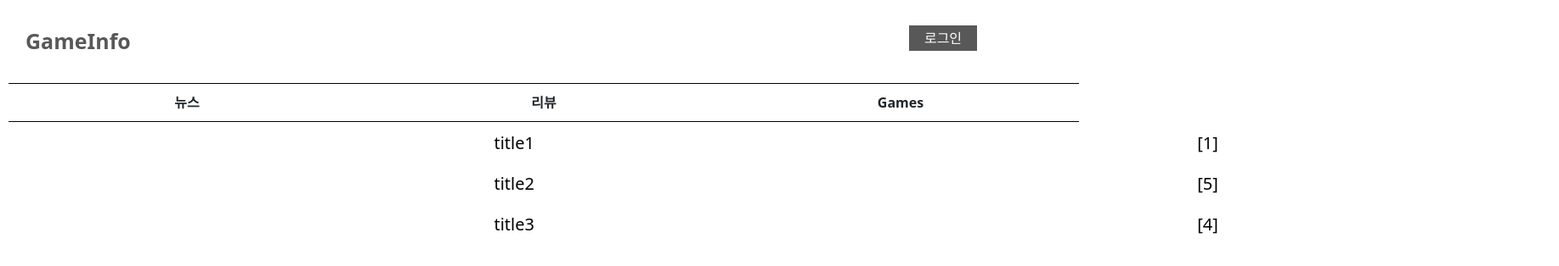
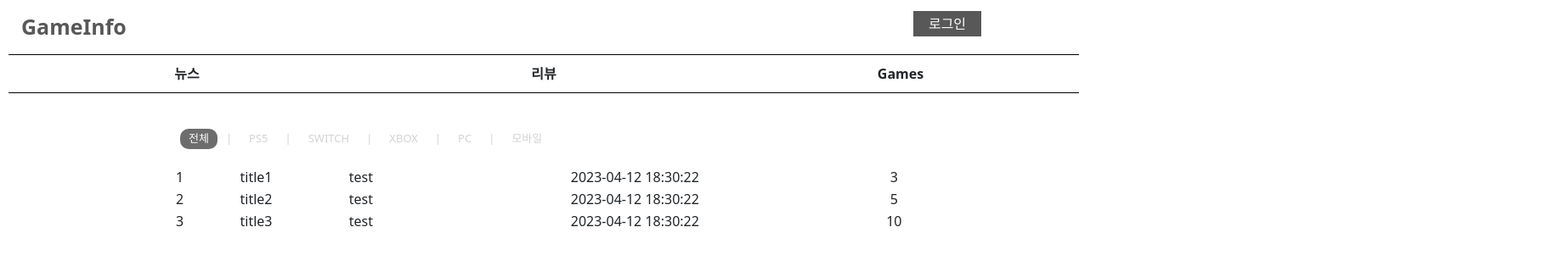
Before and after one commit to MoMoon-LKH/gameInfoVer2Front, a React (Create React App) app in the folder gameinfo/: page /list/post/1 in a window 1280 px wide. Shown: the top 314 px of the page at 85% size, 1835 px wide, since content can reach past the window. Built offline with nearby package versions, Linux system fonts and the light colour scheme.

Commit message:
뉴스 카테고리 드랍다운 메뉴 추가 및 게시글 리스트에서의 뉴스 카테고리 div 추가

```diff
--- a/gameinfo/src/common/Category.css
+++ b/gameinfo/src/common/Category.css
@@ -1,3 +1,7 @@
+
+.categroy-content {
+    margin-bottom: 30px;
+}
 
 .category-nav {
    border-bottom: 1px solid black;
@@ -5,6 +9,7 @@
    display: flex;
    justify-content: space-evenly;
    margin: 10px;
+   margin-bottom: 0px;
 }
 
 .category-div {
@@ -29,3 +34,47 @@
 a {
     color: black;
 }
+
+
+.drop-div {
+    width: 100%;
+    height: 20px;
+    margin-bottom: 20px;
+}
+
+.drop-menu {
+    width: 100%;
+    margin: 10px;
+    margin-top: 0px;
+    height: 20px;
+
+}
+
+.drop-items {
+    width: 100%;
+    display: flex;
+    justify-content: space-around;
+    background-color: gray;
+
+}
+
+.dropdown-news {
+    width: 100%;
+    height: 30px;
+    color: white;
+
+}
+
+.dropdown-news:hover {
+    cursor: pointer;
+    background-color: #e9e9e9;
+    color: black;
+}
+
+.dropdown-item {
+    font-weight: bold;
+}
+
+.dropdown-link:hover {
+    color: black;
+}
--- a/gameinfo/src/common/Category.jsx
+++ b/gameinfo/src/common/Category.jsx
@@ -1,21 +1,38 @@
 import './Category.css'
 import { Link } from 'react-router-dom';
+import { useState } from 'react';
+import {NavDropdown} from 'react-bootstrap'
 
 const Category = () => {
 
+    const [show, setShow] = useState(false)
+
+    const showDorpdown = (e) => {
+        setShow(true)
+    }
+
+    const hideDropdown = (e) => {
+        setShow(false)
+    }
+
     return (
+        <div className='category-content'>
             <div className="category-nav">
-
-                <div className="category-div">
-                <Link className='category-link' to="/list/post/1">
+                <div className="category-div category-news"
+                    onMouseOver={showDorpdown}
+                    onMouseOut={hideDropdown}>
+                    <Link className='category-link'
+                        to="/list/post/1">
                         <div className='category-text'>
                             뉴스
                         </div>
                     </Link>
                 </div>
 
+
                 <div className="category-div">
-                <Link className='category-link' to="/list/post/2" >
+                    <Link className='category-link'
+                            to="/list/post/2">
                         <div className='category-text'>
                             리뷰
                         </div>
@@ -23,15 +40,67 @@ const Category = () => {
                 </div>
 
                 <div className="category-div">
-                <Link className='category-link' to="/list/post/3" >
+                    <Link className='category-link'
+                        to="/list/post/3">
                         <div className='category-text'>
                             Games
                         </div>
                     </Link>
 
                 </div>
+            </div>
+            <div className='drop-div'>
+            {show &&
+            <div className='drop-menu' onMouseOver={showDorpdown}
+                    onMouseOut={hideDropdown}>
 
+                <div className='drop-items'>
+                    <div className='dropdown-news'>
+                        <Link className='dropdown-link'
+                            to="/list/post/4">
+                            <div className='dropdown-item'>
+                                PS5
+                            </div>
+                        </Link>
+                    </div>
+                    <div className='dropdown-news'>
+                        <Link className='dropdown-link'
+                            to="/list/post/5">
+                            <div className='dropdown-item'>
+                                SWITCH
+                            </div>
+                        </Link>
+                    </div>
+                    <div className='dropdown-news'>
+                        <Link className='dropdown-link'
+                            to="/list/post/6">
+                            <div className='dropdown-item'>
+                                XBOX
+                            </div>
+                        </Link>
+                    </div>
+                    <div className='dropdown-news'>
+                        <Link className='dropdown-link'
+                            to="/list/post/7">
+                            <div className='dropdown-item'>
+                                PC
+                            </div>
+                        </Link>
+                    </div>
+                    <div className='dropdown-news'>
+                        <Link className='dropdown-link'
+                            to="/list/post/8"
+                            >
+                            <div className='dropdown-item'>
+                                모바일
+                            </div>
+                        </Link>
+                    </div>
+                </div>
 
+            </div>
+        }
+        </div>
         </div>
     )
 }
--- a/gameinfo/src/common/Header.css
+++ b/gameinfo/src/common/Header.css
@@ -1,6 +1,5 @@
 .header-nav {
     display: flex;
-    text-align: right;
     margin: 10px;
     justify-content: space-between;
     flex-grow: 2;
@@ -9,7 +8,7 @@
 .header-item {
   flex-basis: 200px;
   text-align: center;
-  margin: 20px;
+  margin: 3px 15px 3px 15px;
   display: flex;
 
 }
--- a/gameinfo/src/post/CreatePost.css
+++ b/gameinfo/src/post/CreatePost.css
@@ -54,7 +54,7 @@ button {
 }
 
 .category-select {
-    width: 6%;
+    width: 10%;
     padding: 5px;
 }
 
--- a/gameinfo/src/post/CreatePost.jsx
+++ b/gameinfo/src/post/CreatePost.jsx
@@ -102,7 +102,7 @@ const CreatePost = (props) => {
                         </select>
                     </div>
                     <div className="post-sub-divs">
-                        <span className="post-title-text">제목: </span>
+                        <span className="post-title-text">제목 </span>
                         <input className="post-title-input" placeholder="제목을 입력해주세요" onChange={e => setTitle(e.target.value)}></input>
                     </div>
                 </div>
--- a/gameinfo/src/post/PostList.jsx
+++ b/gameinfo/src/post/PostList.jsx
@@ -1,34 +1,41 @@
 import React, { useState } from 'react';
-import { Link } from 'react-router-dom';
+import { Link, useLocation, useParams} from 'react-router-dom';
 import PostDetail from './PostDetail';
 import './PostList.css';
 import { useContext } from 'react';
 import AuthContext from '../auth/AuthContext';
 import useAuth from './../auth/useAuth';
+import { Table } from 'react-bootstrap';
+import NewsCategory from './news/NewsCategory';
 
 const PostList = (props) => {
 
-    let ids = props.ids;
     const example = [
-        {id: 1, title: 'title1', commentCnt: 1},
-        {id: 2, title: 'title2', commentCnt: 5},
-        {id: 3, title: 'title3', commentCnt: 4}
+        {id: 1, title: 'title1', commentCnt: 1, view: 3,  memberId: 1, nickname: 'test', createDate: '2023-04-12 18:30:22'},
+        {id: 2, title: 'title2', commentCnt: 5, view: 5, memberId: 1, nickname: 'test', createDate: '2023-04-12 18:30:22'},
+        {id: 3, title: 'title3', commentCnt: 4, view: 10, memberId: 1, nickname: 'test', createDate: '2023-04-12 18:30:22'}
     ];
+
     let [list, setList] = useState(example);
+    const {categoryId} = useParams()
 
     return (
         <div className='post-list'>
+            <NewsCategory id={categoryId}/>
             <div className='posts'>
-                {list.map(post => (
-                    <div className='post-item' >
-                        <div className='item item-title'>
-                            <Link className='title-a' to={'/post/' + post.id} key={post.id}>
-                                {post.title}
-                            </Link>
-                        </div>
-                        <div className='item'>[{post.commentCnt}]</div>
-                    </div>
-                ))}
+                <Table>
+
+                    {list.map(post => (
+                        <tr>
+                            <td>{post.id}</td>
+                            <td>{post.title}</td>
+                            <td>{post.nickname}</td>
+                            <td>{post.createDate}</td>
+                            <td>{post.view}</td>
+                        </tr>
+                    ))}
+                </Table>
+
             </div>
         </div>
     );
--- /dev/null
+++ b/gameinfo/src/post/news/NewsCategory.css
@@ -0,0 +1,26 @@
+.news-categorys {
+    margin: 20px;
+    text-align: left;
+}
+
+.news-category-div {
+    display: inline-block;
+    padding: 2px 10px 3px;
+    font-size: 13px;
+    color: lightgray;
+
+}
+
+.news-category-div:hover {
+    color: lightgray;
+}
+
+.active {
+    color: white;
+    background-color: #6d6d6d;;
+    border-radius: 10px;
+}
+
+.news-category-link:hover {
+    color: lightgray;
+}
--- /dev/null
+++ b/gameinfo/src/post/news/NewsCategory.jsx
@@ -0,0 +1,50 @@
+import { Link } from 'react-router-dom'
+import './NewsCategory.css'
+
+const NewsCategory = (props) => {
+
+    const activeId = props.id
+
+    console.log(activeId)
+
+    return (
+        <div className='news-categorys'>
+            <div className={activeId == 1 ? 'news-category-div active' : 'news-category-div'}>
+                <Link className='news-category-link' to={"/list/post/1"} >
+                    전체
+                </Link>
+            </div>
+            <div className='news-category-div'>|</div>
+            <div className={activeId == 4 ? 'news-category-div active' : 'news-category-div'}>
+                <Link className='news-category-link' to={"/list/post/4"}>
+                    PS5
+                </Link>
+            </div>
+            <div className='news-category-div'>|</div>
+            <div className={activeId == 5 ? 'news-category-div active' : 'news-category-div'}>
+                <Link className='news-category-link' to={"/list/post/5"}>
+                    SWITCH
+                </Link>
+            </div>
+            <div className='news-category-div'>|</div>
+            <div className={activeId == 6 ? 'news-category-div active' : 'news-category-div'}>
+                <Link className='news-category-link' to={"/list/post/6"}>
+                    XBOX
+                </Link>
+            </div>
+            <div className='news-category-div'>|</div>
+            <div className={activeId == 7 ? 'news-category-div active' : 'news-category-div'}>
+                <Link className='news-category-link' to={"/list/post/7"}>
+                    PC
+                </Link>
+            </div>
+            <div className='news-category-div'>|</div>
+            <div className={activeId == 8 ? 'news-category-div active' : 'news-category-div'}>
+                <Link className='news-category-link' to={"/list/post/8"}>
+                    모바일
+                </Link>
+            </div>
+        </div>
+    )
+}
+export default NewsCategory
```
Lines whose indentation alone changed are shown as unchanged.
